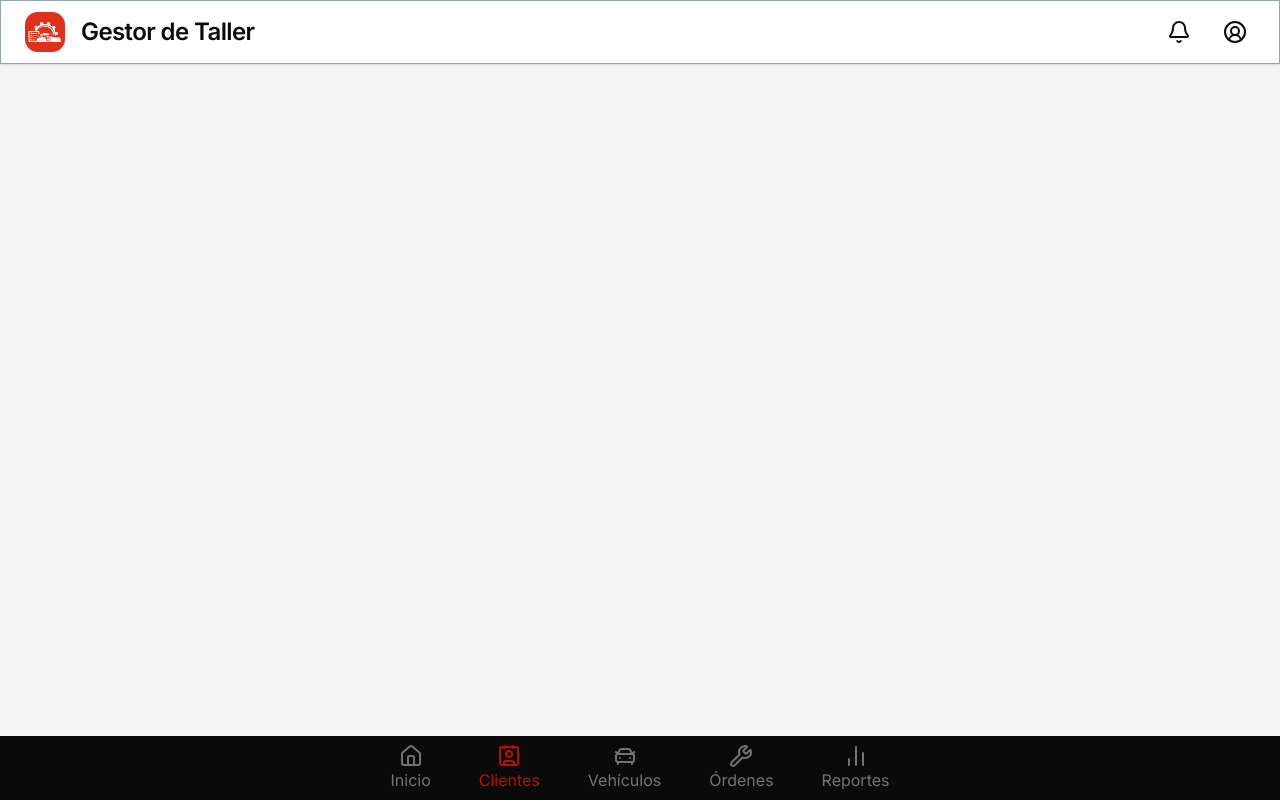
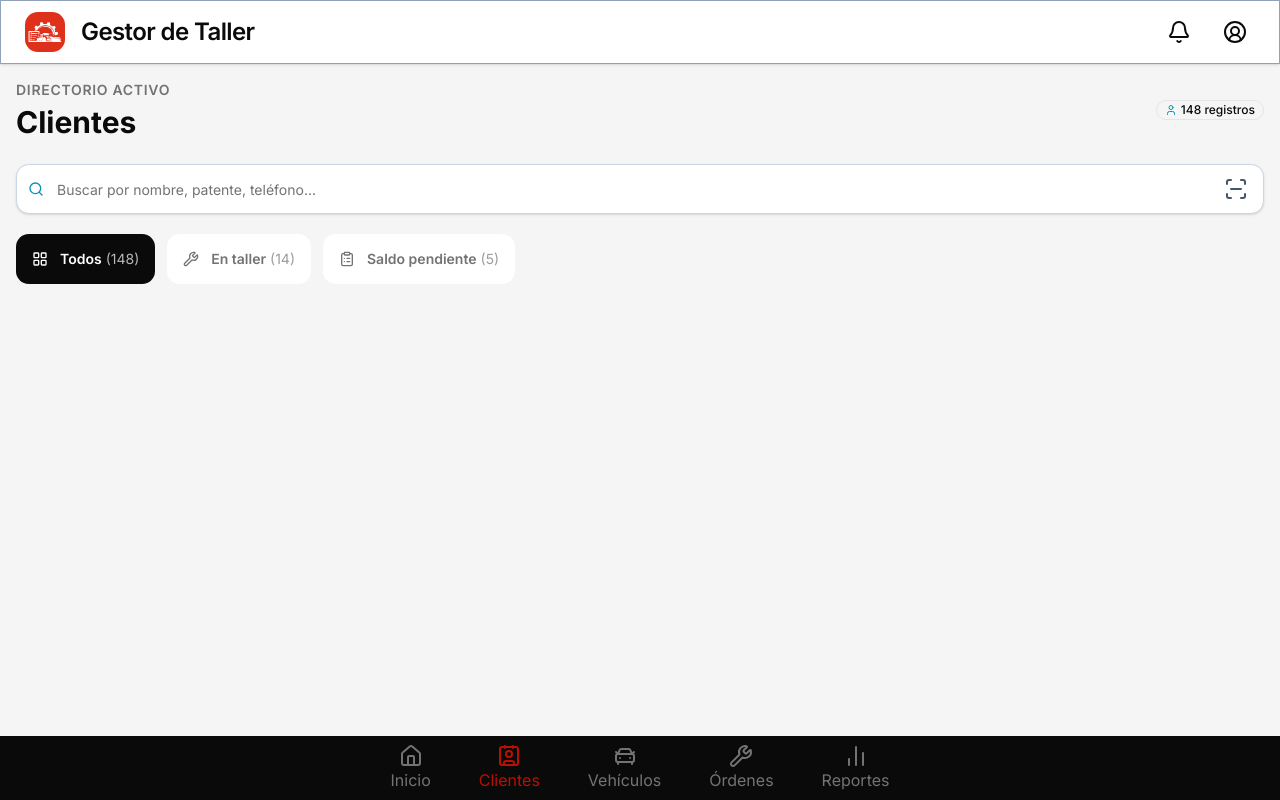
Before and after one commit to LucasKemerer/gestor-taller, a Next.js app: page /customers in a window 1280 px wide. Built offline with nearby package versions, Linux system fonts and the light colour scheme.

Commit message:
feat: tabs de filtros
cree un componente con tabs de filtro configurables para reutilizarlo en todas las paginas del sistema

```diff
--- a/src/app/(app)/customers/page.tsx
+++ b/src/app/(app)/customers/page.tsx
@@ -1,6 +1,91 @@
-import { Header } from "@/components/header";
-import { Nav } from "@/components/nav";
+"use client";
+import { Input } from "@/components/ui/input";
+import { Badge } from "@/components/ui/badge";
+import { Tabs, TabsTrigger, TabsContent, TabsList } from "@/components/ui/tabs";
+import { Card } from "@/components/ui/card";
+import { Avatar, AvatarFallback } from "@/components/ui/avatar";
+import { Button } from "@/components/ui/button";
+import { Skeleton } from "@/components/ui/skeleton";
+import {
+  User,
+  Search,
+  ScanLine,
+  LayoutGrid,
+  ClipboardList,
+  Wrench,
+} from "lucide-react";
+
+import { FilterTabs, FilterOption } from "@/components/filtertabs";
+import { useState, useEffect } from "react";
 
 export default function CustomersPage() {
-  return <></>;
+  const [activeFilter, setActiveFilter] = useState("todos");
+
+  // cuando cambian los filtros se llama al backend
+  useEffect(() => {
+    console.log("Peticion al backend para:", activeFilter);
+    // fetch(...)
+  }, [activeFilter]);
+
+  // valores para los filtros
+  const configFilters: FilterOption[] = [
+    {
+      value: "todos",
+      label: "Todos",
+      count: 148, // a futuro este numero deberia venir del fetch anterior
+      icon: (
+        <LayoutGrid className="h-4 w-4 text-muted-foreground group-aria-pressed:text-white" />
+      ),
+    },
+    {
+      value: "taller",
+      label: "En taller",
+      count: 14,
+      icon: (
+        <Wrench className="h-4 w-4 text-muted-foreground group-aria-pressed:text-white" />
+      ),
+    },
+    {
+      value: "saldo",
+      label: "Saldo pendiente",
+      count: 5,
+      icon: (
+        <ClipboardList className="h-4 w-4 text-muted-foreground group-aria-pressed:text-white" />
+      ),
+    },
+  ];
+
+  return (
+    <div className="p-4">
+      <div className="mb-6 flex items-center justify-between">
+        <div>
+          <p className="tracking-wider pb-1 text-muted-foreground text-sm uppercase font-semibold">
+            Directorio activo
+          </p>
+          <h1 className="font-bold text-3xl">Clientes</h1>
+        </div>
+        <Badge variant="outline" className="items-center">
+          <User className="text-tertiary" />
+          148 registros
+        </Badge>
+      </div>
+      <div className="relative">
+        <Search className="w-4 h-4 text-tertiary absolute left-3 top-1/2 -translate-y-1/2" />
+        <Input
+          placeholder="Buscar por nombre, patente, teléfono..."
+          className="border-slate-300 bg-card shadow-sm p-6 pl-10"
+        />
+        <button className="w-8 h-8 flex justify-center items-center absolute right-3 top-1/2 -translate-y-1/2 rounded-full">
+          <ScanLine className="w-6 h-6 text-slate-600" />
+        </button>
+      </div>
+      <div className="mt-4">
+        <FilterTabs
+          options={configFilters}
+          activeFilter={activeFilter}
+          onFilterChange={setActiveFilter}
+        />
+      </div>
+    </div>
+  );
 }
--- /dev/null
+++ b/src/components/filtertabs.tsx
@@ -0,0 +1,58 @@
+import { cn } from "@/lib/utils";
+
+export interface FilterOption {
+  value: string;
+  label: string;
+  count?: number;
+  icon?: React.ReactNode;
+}
+
+interface FilterTabsProps {
+  options: FilterOption[];
+  activeFilter: string;
+  onFilterChange: (value: string) => void;
+}
+
+function FilterTabs({
+  options,
+  activeFilter,
+  onFilterChange,
+}: FilterTabsProps) {
+  return (
+    <div
+      role="group"
+      aria-label="Filtrar clientes"
+      className="flex w-screen gap-3 overflow-x-auto py-1 scrollbar-none"
+    >
+      {options.map((opt) => {
+        const isActive = opt.value === activeFilter;
+        return (
+          <button
+            key={opt.value}
+            type="button"
+            aria-pressed={isActive}
+            onClick={() => onFilterChange(opt.value)}
+            className={cn(
+              "transition-all group flex shrink-0 items-center gap-3 rounded-md px-4 py-4 text-sm font-semibold",
+              isActive
+                ? "bg-card-foreground text-white"
+                : "bg-card text-muted-foreground",
+            )}
+          >
+            {opt.icon}
+            <span className="flex items-center leading-tight">
+              {opt.label}
+              {opt.count !== undefined && (
+                <span className="ml-1 font-normal opacity-70">
+                  ({opt.count})
+                </span>
+              )}
+            </span>
+          </button>
+        );
+      })}
+    </div>
+  );
+}
+
+export { FilterTabs };
--- a/src/components/navbutton.tsx
+++ b/src/components/navbutton.tsx
@@ -11,7 +11,6 @@ function NavButton({
 }) {
   const pathname = usePathname();
   const isActive = pathname === href;
-  console.log(isActive, pathname, href);
   return (
     <Link
       href={href}
```
Also changed, not shown: src/app/(app)/layout.tsx (renamed from src/app/(app)/customers/layout.tsx).
